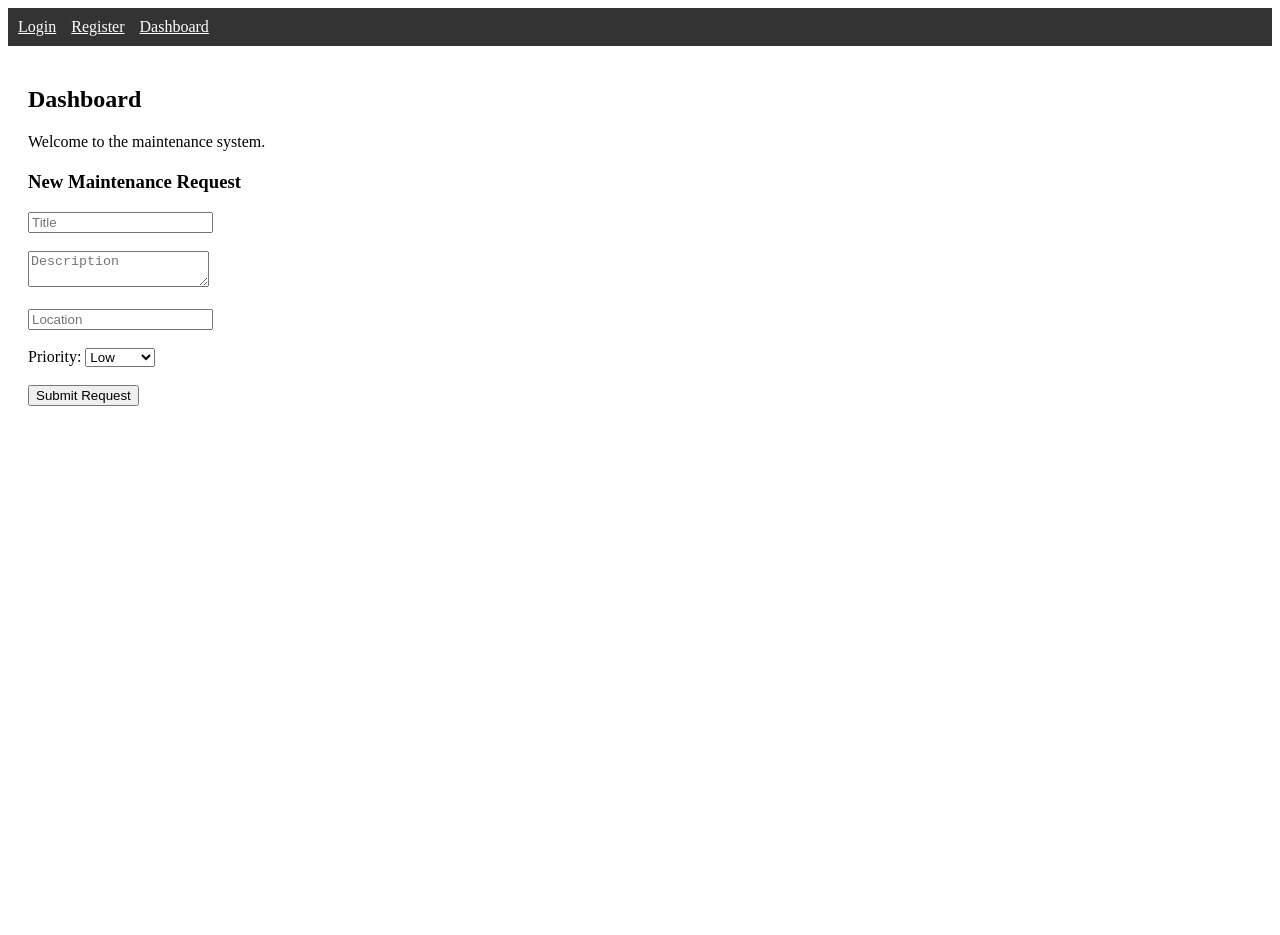
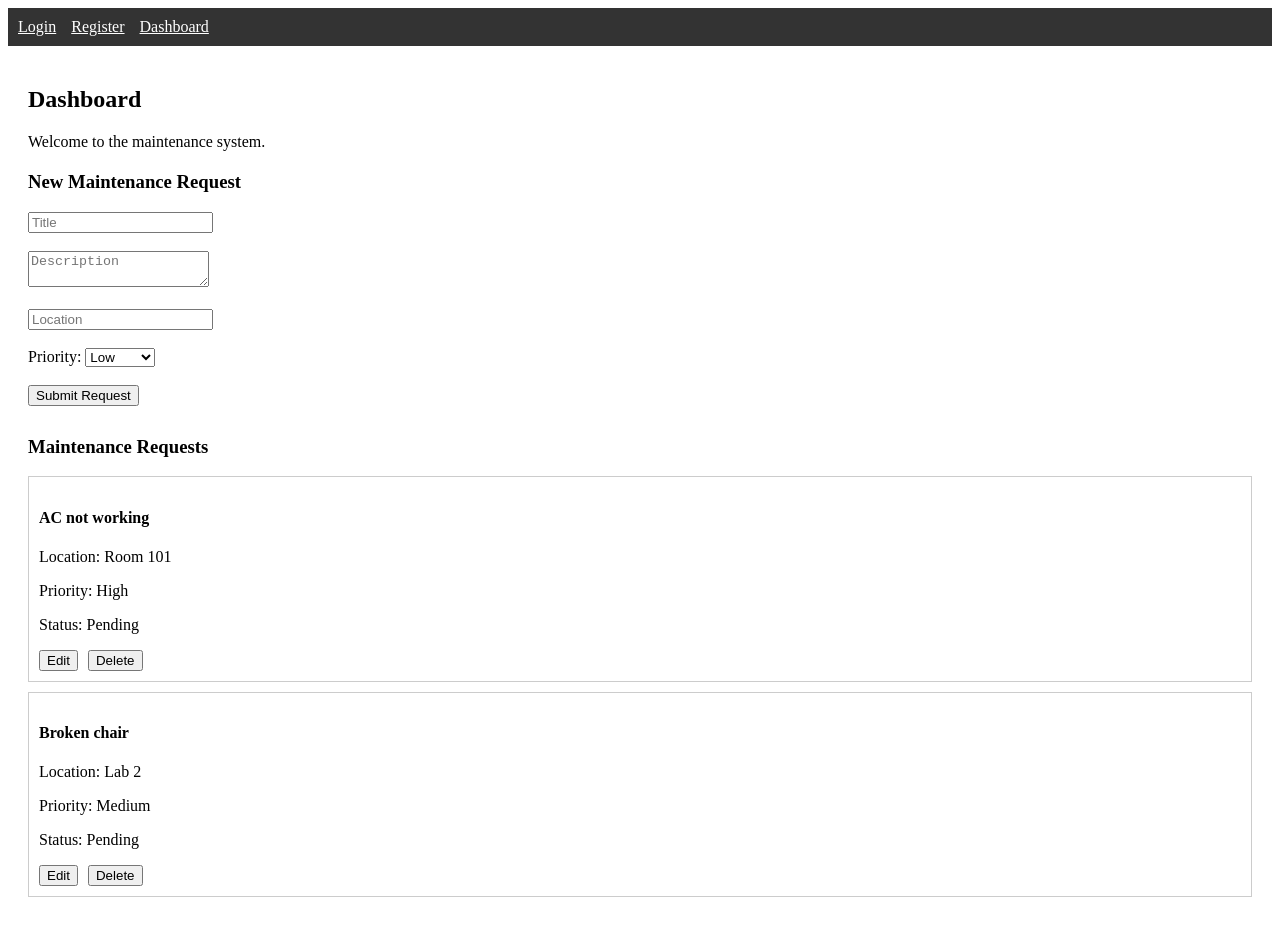
Before and after one commit to Juhi55/Maintenance-request-system, a React app in the folder frontend/: page /dashboard in a window 1280 px wide. Before the commit the page ends 800 px from the top, so only its background shows below. Built offline with nearby package versions, Linux system fonts and the light colour scheme; sample sign-in values are in the browser's storage; the HTML template or start-up script is replaced by a standard one.

Commit message:
Add maintenance request list UI with edit and delete buttons

```diff
--- a/frontend/src/pages/Dashboard.jsx
+++ b/frontend/src/pages/Dashboard.jsx
@@ -1,4 +1,5 @@
 import RequestForm from "../components/RequestForm";
+import RequestList from "../components/RequestList";
 
 function Dashboard() {
   return (
@@ -7,6 +8,7 @@ function Dashboard() {
       <p>Welcome to the maintenance system.</p>
 
       <RequestForm />
+      <RequestList />
     </div>
   );
 }
```
